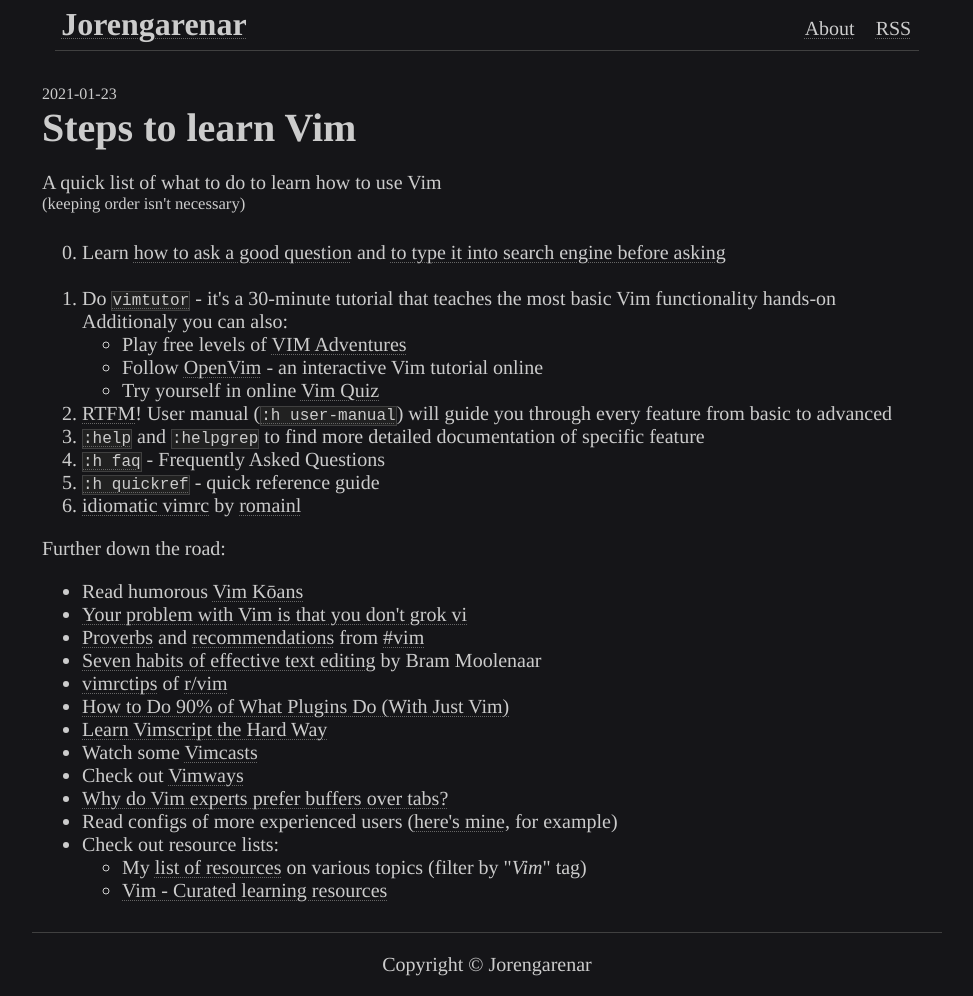
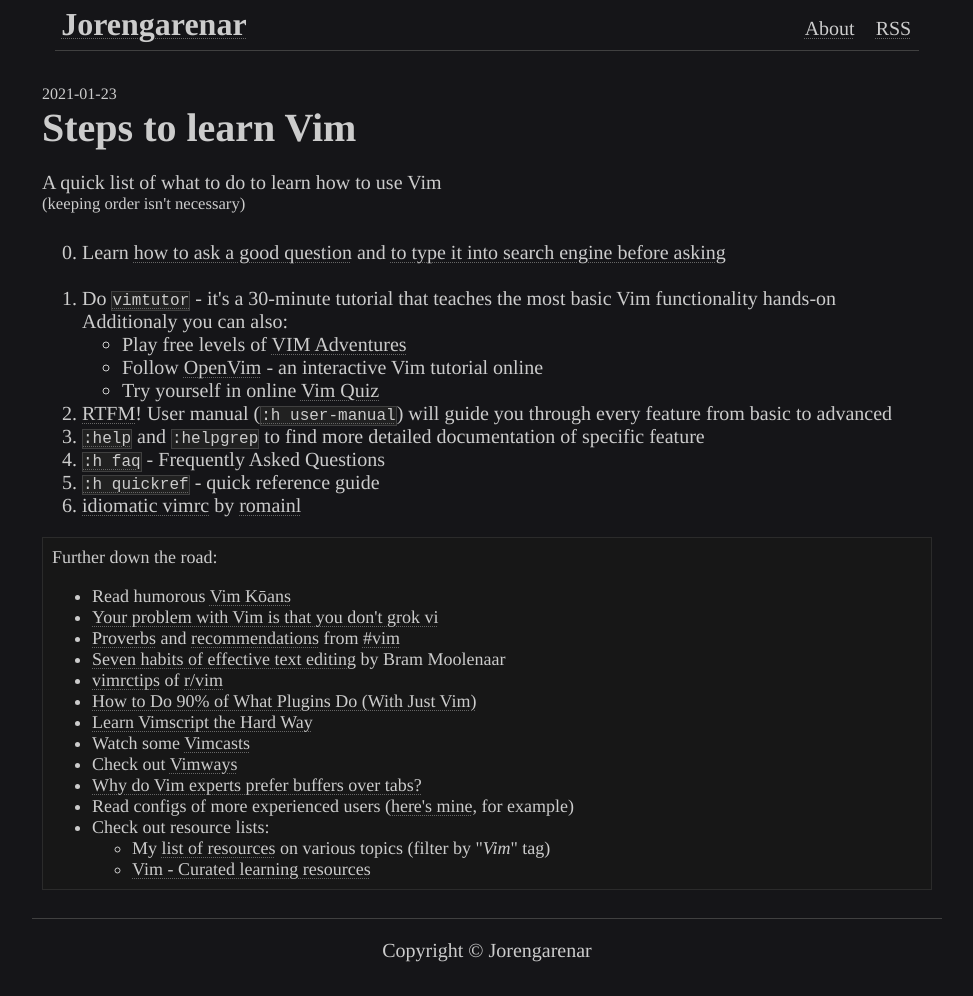
Before and after one commit to Jorenar/blog, a Jekyll site: the page built from _posts/2021-01-23-vim-learning-steps.md, in a window 1280 px wide. Shown: the whole page, without its empty margins (153-1126 px from the left). Built offline with Jekyll 4.4.1, drawn with Linux system fonts in a browser that asks for light colours.

Commit message:
deploy: 37c9132808523f644aa03a60a45cba48241cd21d

```diff
--- a/_posts/2021-01-23-vim-learning-steps.md
+++ b/_posts/2021-01-23-vim-learning-steps.md
@@ -22,7 +22,7 @@ A quick list of what to do to learn how to use Vim
  5. [`:h quickref`](https://vimhelp.org/quickref.txt.html) - quick reference guide
  6. [idiomatic vimrc](https://github.com/romainl/idiomatic-vimrc) by [romainl](http://romainl.github.io/)
 
-<div markdown="1">Further down the road:
+<aside class="notice" markdown="1">Further down the road:
   * Read humorous [Vim Kōans](https://blog.sanctum.geek.nz/vim-koans)
   * [Your problem with Vim is that you don't grok vi](https://stackoverflow.com/a/1220118/10247460)
   * [Proverbs](https://www.vi-improved.org/vim-proverbs) and [recommendations](https://www.vi-improved.org/recommendations) from [#vim](https://www.vi-improved.org/)
@@ -37,4 +37,4 @@ A quick list of what to do to learn how to use Vim
   * Check out resource lists:
     * My [list of resources](https://resources.joren.ga) on various topics (filter by "_Vim_" tag)
     * [Vim - Curated learning resources](https://learnbyexample.github.io/curated_resources/vim.html)
-</div>
+</aside>
```
